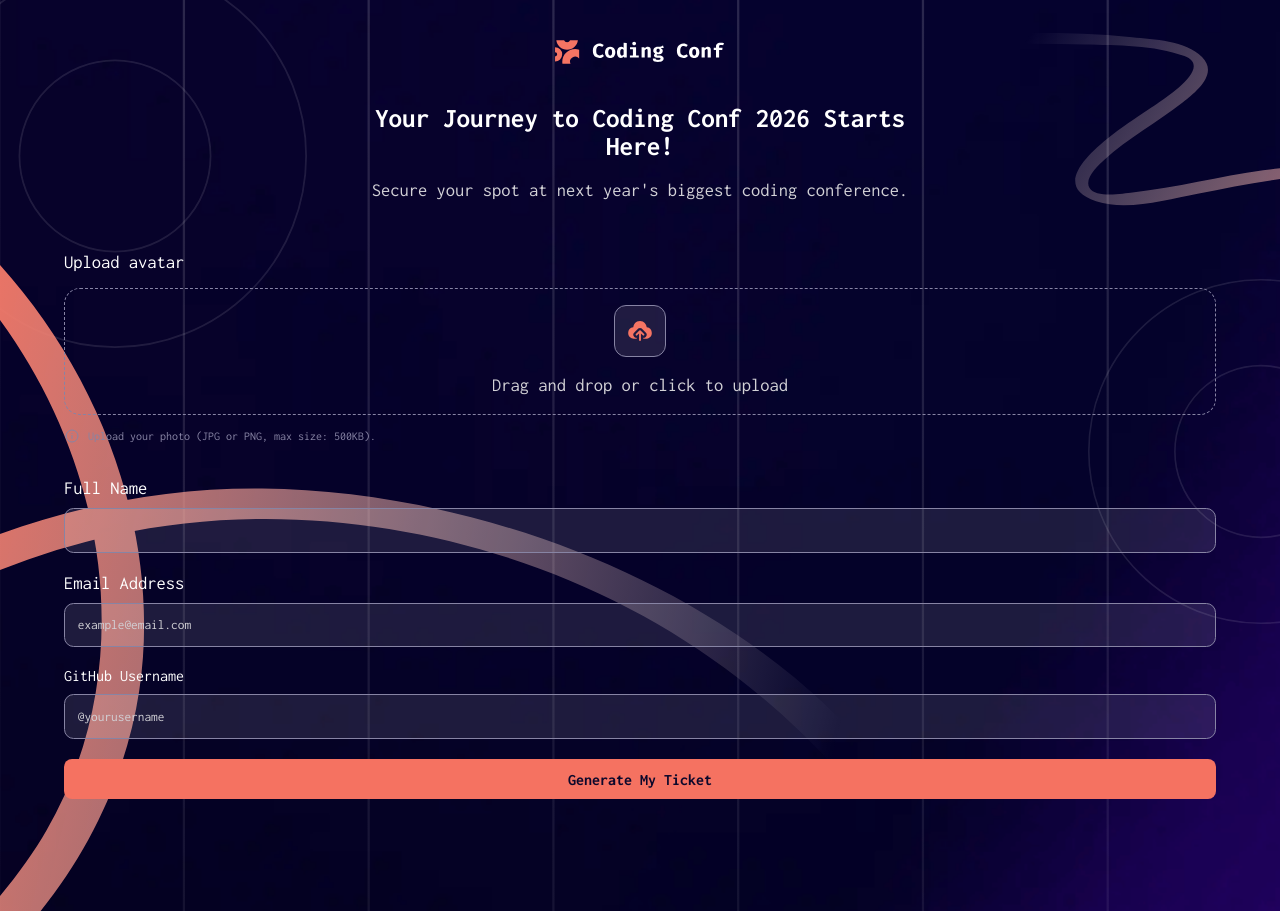
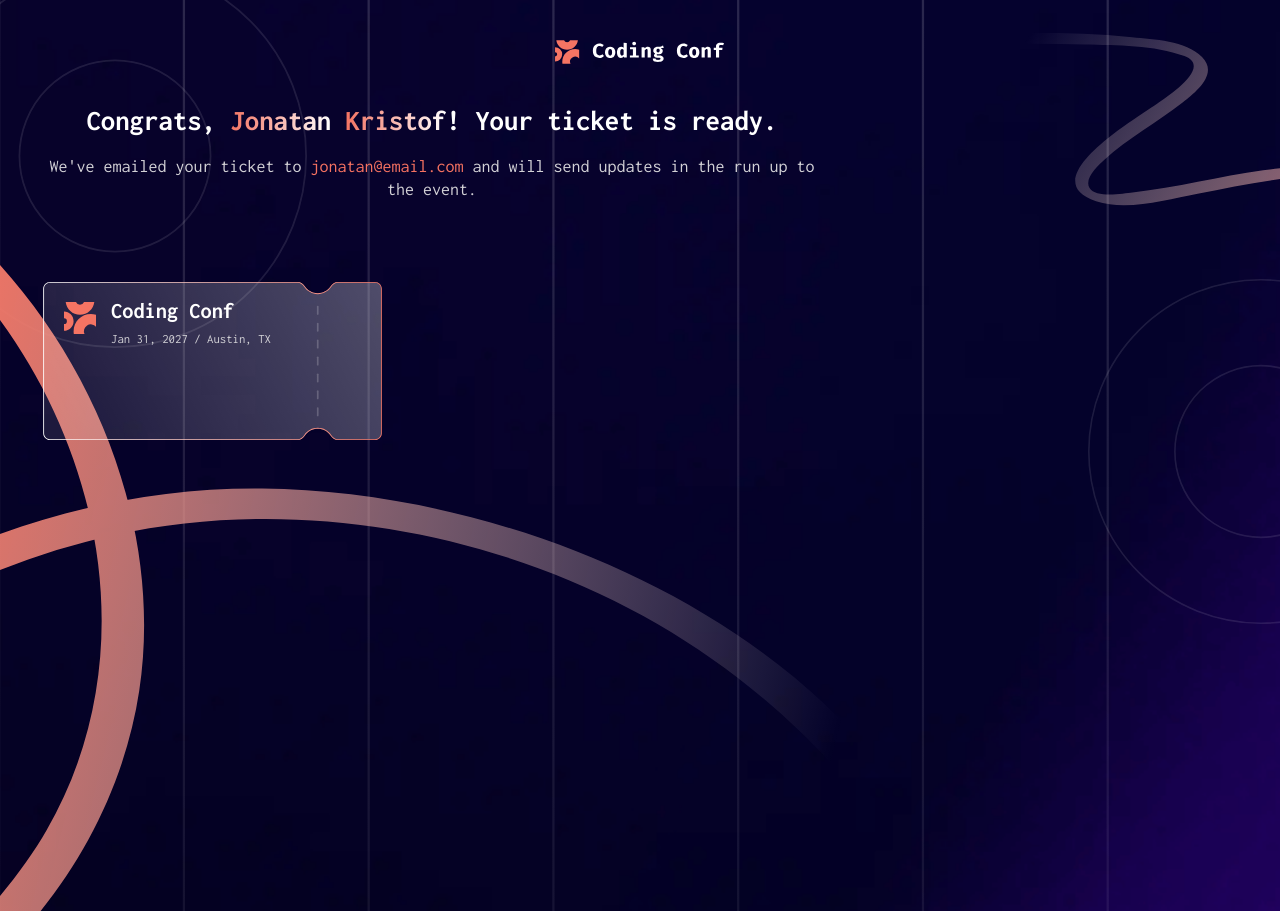
Before and after one commit to styn1s/Conference-Ticket-Generator, a website built with Vite: page index.html in a window 1280 px wide. Built offline with nearby package versions, Linux system fonts and the light colour scheme.

Commit message:
Added ticket title

```diff
--- a/index.html
+++ b/index.html
@@ -18,7 +18,7 @@
         src="/src/assets/images/logo-full.svg"
         alt="Logo"
       />
-      <div class="hero">
+      <div class="hero" id="hero">
         <h1 class="hero__title">
           Your Journey to Coding Conf 2026 Starts Here!
         </h1>
@@ -28,7 +28,7 @@
       </div>
     </header>
 
-    <main class="main">
+    <main class="main" id="main">
       <form
         action=""
         class="main__ticket-form"
@@ -63,7 +63,8 @@
           </p>
         </label>
         <p class="ticket-form__hint" id="file-hint">
-          <span class="ticket-form__hint-ico" id="file-hint-ico"></span>Upload your photo (JPG or PNG, max size: 500KB).
+          <span class="ticket-form__hint-ico" id="file-hint-ico"></span>Upload
+          your photo (JPG or PNG, max size: 500KB).
         </p>
 
         <label class="ticket-form__label" for="fullname">Full Name</label>
@@ -83,7 +84,8 @@
           placeholder="example@email.com"
         />
         <p class="ticket-form__hint" id="email-hint">
-          <span class="ticket-form__hint-ico" id="email-hint-ico"></span>Please enter a valid email address.
+          <span class="ticket-form__hint-ico" id="email-hint-ico"></span>Please
+          enter a valid email address.
         </p>
 
         <label class="ticket-from__label" for="github">GitHub Username</label>
@@ -102,6 +104,28 @@
         />
       </form>
     </main>
+
+    <section class="success" id="success">
+      <h1 class="success__title">
+        Congrats, <span class="success__firstname">Jonatan</span>
+        <span class="success__lastname">Kristof</span>! Your ticket is ready.
+      </h1>
+      <p class="success__text">
+        We've emailed your ticket to
+        <span class="success__email">jonatan@email.com</span> and will send
+        updates in the run up to the event.
+      </p>
+
+      <section class="success__ticket">
+        <div class="success__ticket-info">
+          <img class="ticket-info__logo" src="/src/assets/images/logo-mark.svg" alt="Logo mark">
+          <div class="ticket-info__wrapper">
+            <h1 class="ticket-info__title">Coding Conf</h1>
+            <p class="ticket-info__text">Jan 31, 2027 / Austin, TX</p>
+          </div>
+        </div>
+      </section>
+    </section>
 
     <img
       id="pattern-circle-top"
--- a/src/main.js
+++ b/src/main.js
@@ -1,5 +1,7 @@
 const MAX_SIZE = 500 * 1024;
 
+const mainSection = document.getElementById("main");
+const heroSection = document.getElementById("hero");
 const form = document.getElementById("ticket-form");
 const dropzone = document.getElementById("dropzone");
 const avatarWrapper = document.getElementById("avatar-wrapper");
@@ -20,7 +22,7 @@ fileInput.addEventListener("change", uploadAvatar);
 form.addEventListener("submit", (e) => {
   e.preventDefault();
   if (checkEmail(emailInput)) {
-    form.submit();
+    showTicket();
   }
 });
 
@@ -97,3 +99,8 @@ function checkEmail(email) {
 
   return isValid;
 }
+
+function showTicket() {
+  mainSection.style.visibility = "hidden";
+  heroSection.style.visibility = "hidden";
+}
--- a/src/main.scss
+++ b/src/main.scss
@@ -37,6 +37,7 @@ body {
 }
 
 .main__ticket-form {
+  visibility: hidden;
   width: 90%;
   margin: 2rem auto 7rem;
   justify-content: flex-start;
@@ -48,6 +49,7 @@ body {
 }
 
 .hero {
+  visibility: hidden;
   text-align: center;
 
   &__title {
@@ -77,7 +79,7 @@ body {
   flex-direction: column;
   margin-top: 1rem;
   padding-top: 1rem;
-  border: .0938rem dashed $hint-color;
+  border: 0.0938rem dashed $hint-color;
   border-radius: 1rem;
   cursor: pointer;
 }
@@ -85,9 +87,9 @@ body {
 .dropzone__avatar-wrapper {
   width: 3.2062rem;
   height: 3.2062rem;
-  padding: .625rem;
+  padding: 0.625rem;
   border: 1px solid $hint-color;
-  border-radius: .75rem;
+  border-radius: 0.75rem;
   background: rgba(255, 255, 255, 0.1);
   background-position: center;
   background-size: cover;
@@ -103,16 +105,16 @@ body {
 }
 
 .dropzone__btn {
-  padding: .5rem .625rem;
+  padding: 0.5rem 0.625rem;
   border: none;
-  border-radius: .3125rem;
+  border-radius: 0.3125rem;
   color: $primary-color;
   background: rgb(255, 255, 255, 0.1);
   cursor: pointer;
 
   &:first-child {
     text-decoration: underline;
-    text-underline-offset: .1875rem;
+    text-underline-offset: 0.1875rem;
   }
 }
 
@@ -142,7 +144,7 @@ body {
   position: relative;
   line-height: 1.6;
   padding-left: 1.5rem;
-  font-size: .75rem;
+  font-size: 0.75rem;
   color: $hint-color;
 }
 
@@ -178,10 +180,10 @@ body {
 
 .ticket-form__input {
   height: 2.8rem;
-  margin: .625rem 0 1.25rem;
-  padding-left: .8rem;
-  border: .0625rem solid $hint-color;
-  border-radius: .6rem;
+  margin: 0.625rem 0 1.25rem;
+  padding-left: 0.8rem;
+  border: 0.0625rem solid $hint-color;
+  border-radius: 0.6rem;
   font-family: "Inconsolata";
   color: $secondary-color;
   background: rgba(255, 255, 255, 0.1);
@@ -195,11 +197,89 @@ body {
 .ticket-form__submit {
   height: 2.5rem;
   border: none;
-  border-radius: .5rem;
+  border-radius: 0.5rem;
   font: bold 1rem "Inconsolata";
   color: $submit-color;
   background-color: $orange;
   cursor: pointer;
+}
+
+.success {
+  position: absolute;
+  top: 11.5%;
+  text-align: center;
+
+  &__title {
+    width: 96%;
+    margin: auto;
+    font-size: 1.8rem;
+  }
+
+  &__firstname,
+  &__lastname {
+    background-image: linear-gradient(
+      to right,
+      hsl(7, 86%, 67%),
+      hsl(0, 0%, 100%)
+    );
+    background-clip: text;
+    color: transparent;
+  }
+
+  &__text {
+    width: 90%;
+    margin: 20px auto;
+    color: $secondary-color;
+    line-height: 1.3;
+    font-size: 1.125rem;
+  }
+
+  &__email {
+    color: $orange;
+  }
+
+  &__ticket {
+    width: 90%;
+    height: 9.9rem;
+    margin: 5rem auto 0;
+    padding: 1.3rem;
+    background-image: url("/src/assets/images/pattern-ticket.svg");
+    background-repeat: no-repeat;
+    background-size: contain;
+  }
+}
+
+.success__ticket-info {
+  display: flex;
+  gap: 15px;
+  height: fit-content;
+}
+
+.ticket-info__wrapper {
+  display: flex;
+  flex-direction: column;
+  gap: 10px;
+}
+
+.ticket-info__title,
+.ticket-info__text {
+  margin: 0;
+  text-align: left;
+}
+
+.ticket-info__title {
+  font-size: 1.4rem;
+  margin-top: -3px;
+}
+
+.ticket-info__text {
+  color: $secondary-color;
+  font-size: .8rem
+}
+
+.ticket-info__logo {
+  width: 2rem;
+  height: min-content;
 }
 
 #pattern-circle-top {
```
Also changed, not shown: src/main.css, 1 other file.
